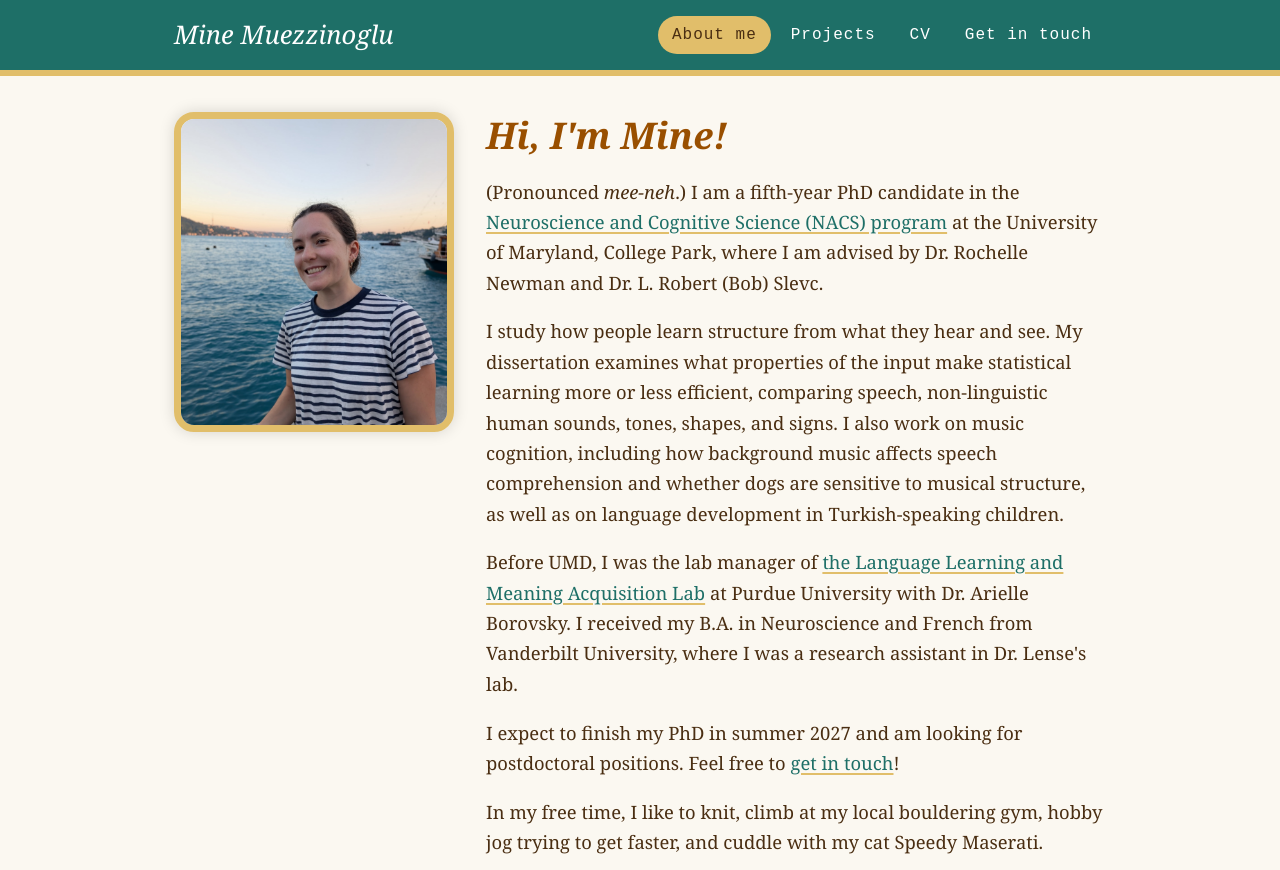
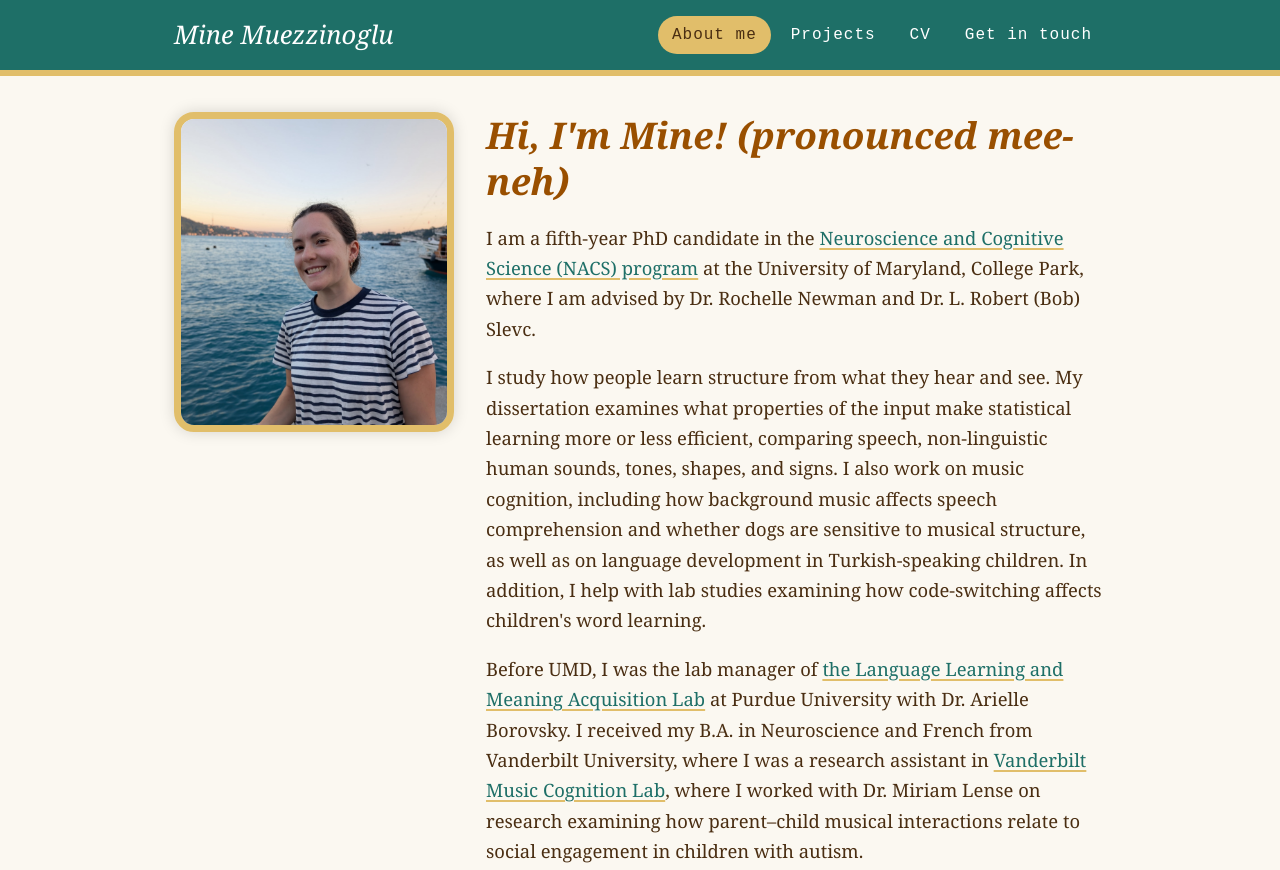
Before and after one commit to minemuezzinoglu/minemuezzinoglu.github.io, a plain HTML site: page index.html in a window 1280 px wide. Shown: the top 870 px of the page. Drawn offline with Linux system fonts and the light colour scheme.

Commit message:
Update index.html

```diff
--- a/index.html
+++ b/index.html
@@ -27,9 +27,9 @@
             <img src="minepic.JPG" alt="Photo of Mine Muezzinoglu">
 
             <div class="text">
-                <h1>Hi, I'm Mine!</h1>
+            <h1>Hi, I'm Mine! <span class="pronounce">(pronounced <em>mee-neh</em>)</span></h1>
             <p>
-                    (Pronounced <em>mee-neh</em>.) I am a fifth-year PhD candidate in the
+        I am a fifth-year PhD candidate in the
         <a href="https://nacs.umd.edu/" target="_blank" rel="noopener">Neuroscience and Cognitive Science (NACS) program</a>
         at the University of Maryland, College Park, where I am advised by
         Dr. Rochelle Newman and Dr. L. Robert (Bob) Slevc.
@@ -40,12 +40,13 @@
         efficient, comparing speech, non-linguistic human sounds, tones, shapes, and signs.
         I also work on music cognition, including how background music affects speech
         comprehension and whether dogs are sensitive to musical structure, as well as on
-                    language development in Turkish-speaking children.
+        language development in Turkish-speaking children. In addition, I help with lab
+        studies examining how code-switching affects children's word learning.
             </p>
             <p>
-                    Before UMD, I was the lab manager of <a href="https://llamalab.hhs.purdue.edu/" target="_blank" rel="noopener">the Language Learning and Meaning Acquisition Lab</a>
+        Before UMD, I was the lab manager of <a href="https://llamalab.hhs.purdue.edu/" target="_blank" rel="noopener">the Language Learning   and Meaning Acquisition Lab</a>
         at Purdue University with Dr. Arielle Borovsky. I received my B.A. in Neuroscience
-                    and French from Vanderbilt University, where I was a research assistant in Dr. Lense's lab.
+        and French from Vanderbilt University, where I was a research assistant in <a href="https://www.vumc.org/music-cognition-lab/" target="_blank" rel="noopener">Vanderbilt Music Cognition Lab</a>, where I worked with Dr. Miriam Lense on research examining how parent–child musical interactions relate to social engagement in children with autism.
             </p>
              <p>
         I expect to finish my PhD in summer 2027 and am looking for postdoctoral positions.
```
Lines whose indentation alone changed are shown as unchanged.
